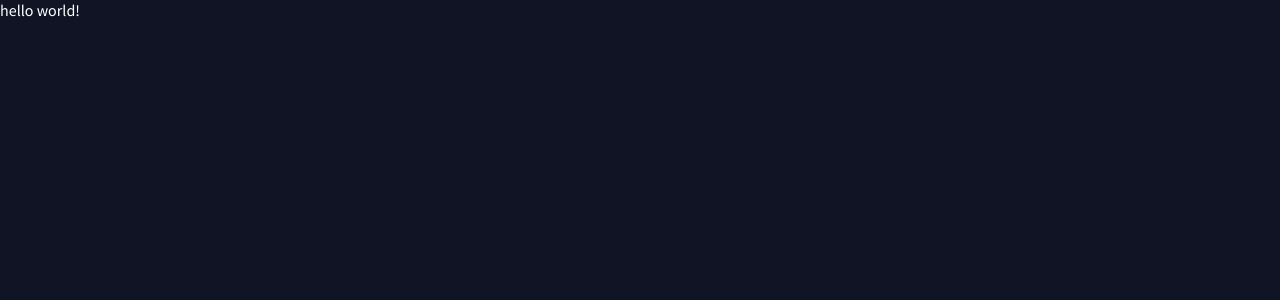
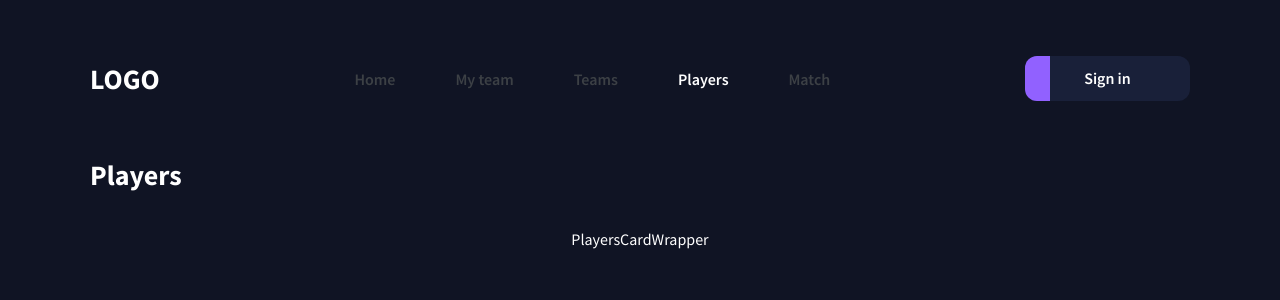
Before and after one commit to ScrimsApp/frontend, a Next.js app: page /players in a window 1280 px wide. Shown: the top 300 px of the page. Built offline with nearby package versions, Linux system fonts and the light colour scheme.

Commit message:
Players page init :zap:

```diff
--- a/src/pages/players.tsx
+++ b/src/pages/players.tsx
@@ -1,5 +1,23 @@
+import Navbar from '../components/Navbar/Navbar.component';
+import { MainWrapper } from '../styles/shared/Wrapper/Wrapper.styles';
+
+import {
+  PlayersSectionTitle,
+  PlayersWrapper,
+} from '../styles/pages/players/players.styles';
+
 const Players = () => {
-  return <h1>hello world!</h1>;
+  return (
+    <MainWrapper>
+      <Navbar />
+
+      <PlayersSectionTitle>Players</PlayersSectionTitle>
+
+      <PlayersWrapper>
+        <h1>PlayersCardWrapper</h1>
+      </PlayersWrapper>
+    </MainWrapper>
+  );
 };
 
 export default Players;
--- /dev/null
+++ b/src/styles/pages/players/players.styles.ts
@@ -0,0 +1,6 @@
+import styled from 'styled-components';
+
+import { TeamsWrapper, SectionTitle } from '../teams/teams.styles';
+
+export const PlayersWrapper = styled(TeamsWrapper)``;
+export const PlayersSectionTitle = styled(SectionTitle)``;
```
